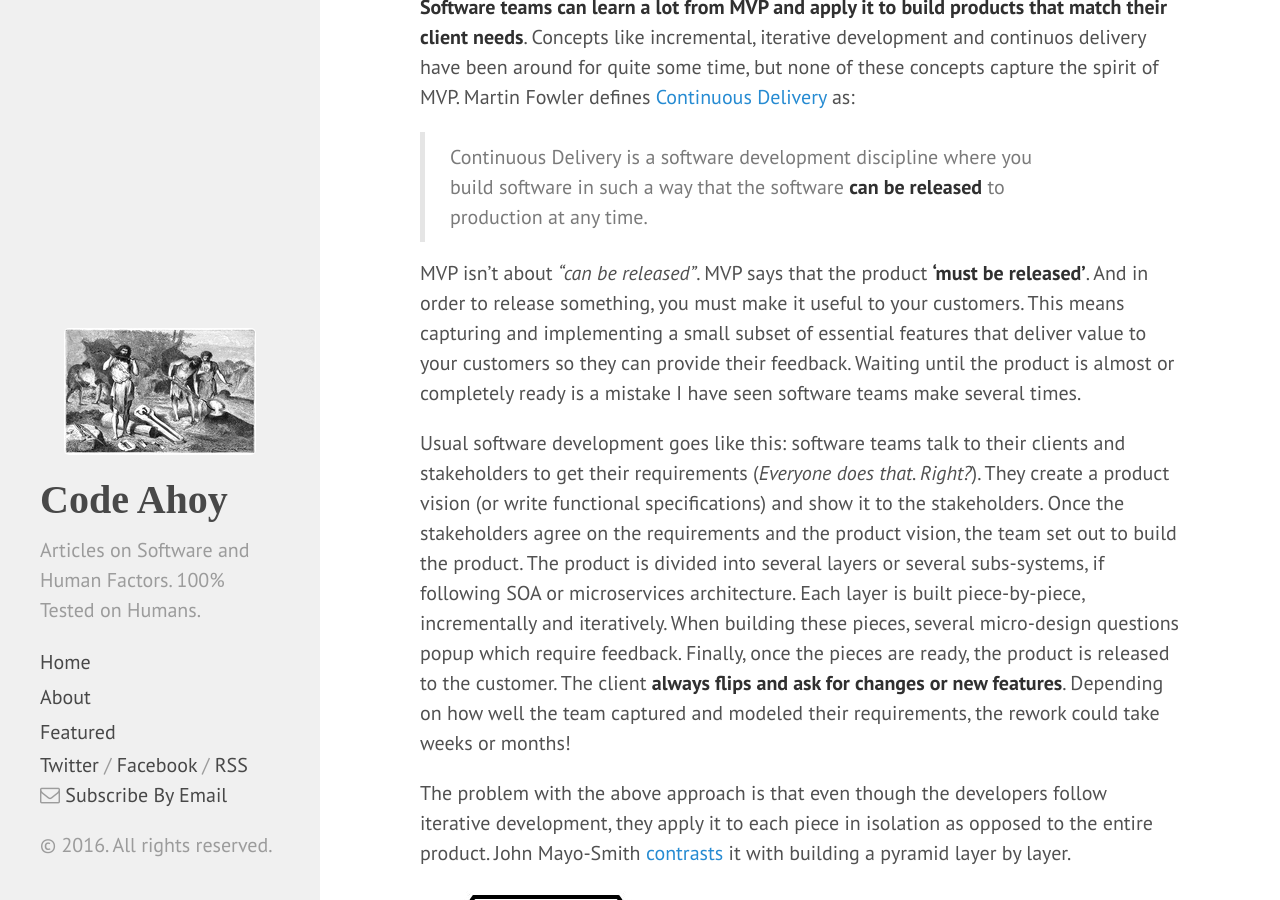
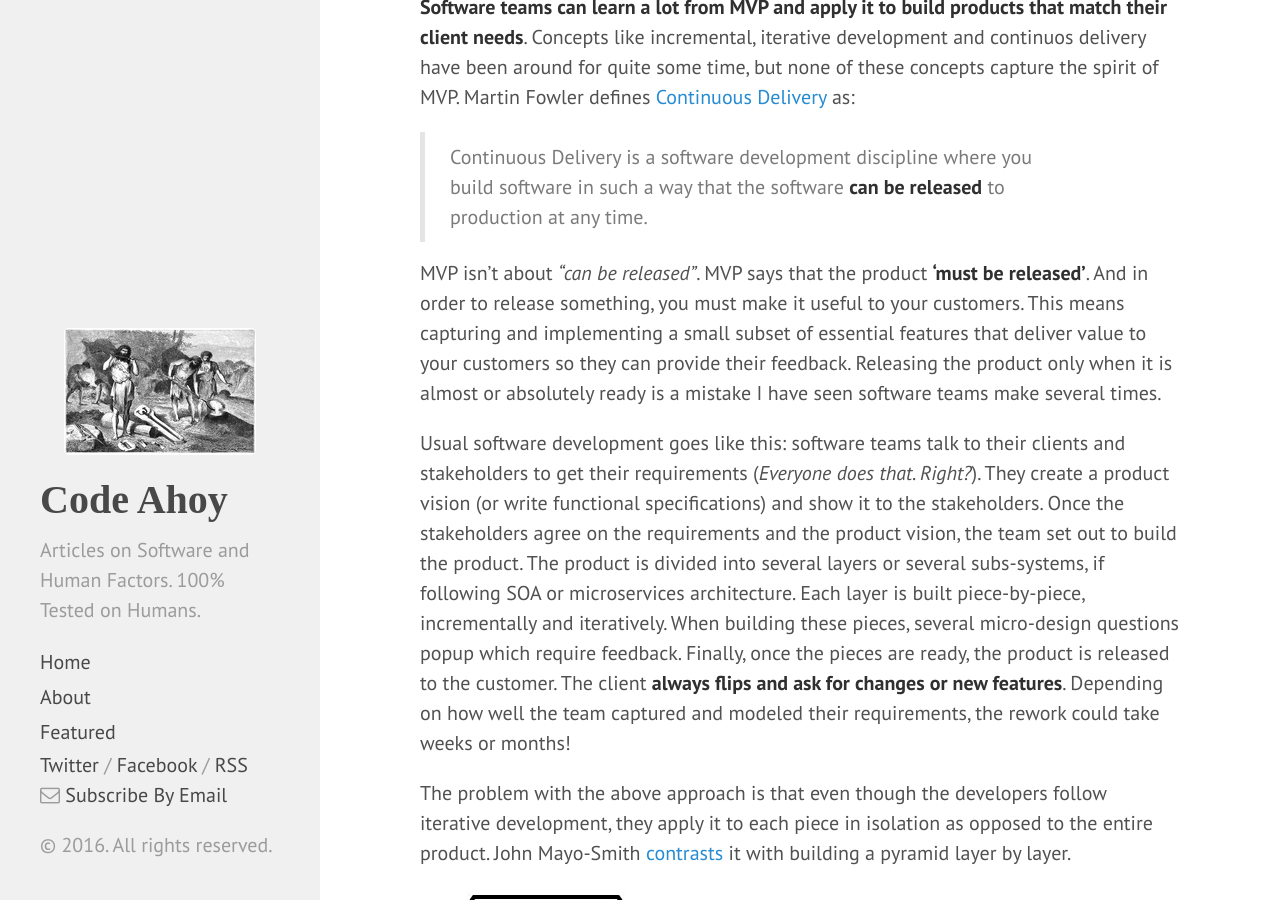
Before and after one commit to talk2viren/umermansoor.github.io, a Jekyll site: the page built from _posts/2016-05-07-minimum-viable-product-lessons-for-software-teams.md, in a window 1280 px wide and 900 px high, scrolled down 1050 px. Built offline with Jekyll 4.4.1, drawn with Linux system fonts in a browser that asks for light colours; nearby versions of some CDN libraries; a script that is not in the unit is left out; comment, search, counter and statistics services are not loaded.

Commit message:
typos again

```diff
--- a/_posts/2016-05-07-minimum-viable-product-lessons-for-software-teams.md
+++ b/_posts/2016-05-07-minimum-viable-product-lessons-for-software-teams.md
@@ -23,7 +23,7 @@ MVP is a great way to test the actual usage and assumptions as opposed to conven
 
 > Continuous Delivery is a software development discipline where you build software in such a way that the software **can be released** to production at any time.
 
-MVP isn't about *"can be released"*. MVP says that the product **'must be released'**. And in order to release something, you must make it useful to your customers. This means capturing and implementing a small subset of essential features that deliver value to your customers so they can provide their feedback. Waiting until the product is almost or completely ready is a mistake I have seen software teams make several times.
+MVP isn't about *"can be released"*. MVP says that the product **'must be released'**. And in order to release something, you must make it useful to your customers. This means capturing and implementing a small subset of essential features that deliver value to your customers so they can provide their feedback. Releasing the product only when it is almost or absolutely ready is a mistake I have seen software teams make several times.
 
 Usual software development goes like this: software teams talk to their clients and stakeholders to get their requirements (*Everyone does that. Right?*). They create a product vision (or write functional specifications) and show it to the stakeholders. Once the stakeholders agree on the requirements and the product vision, the team set out to build the product. The product is divided into several layers or several subs-systems, if following SOA or microservices architecture. Each layer is built piece-by-piece, incrementally and iteratively. When building these pieces, several micro-design questions popup which require feedback. Finally, once the pieces are ready, the product is released to the customer. The client **always flips and ask for changes or new features**. Depending on how well the team captured and modeled their requirements, the rework could take weeks or months!
 
```
